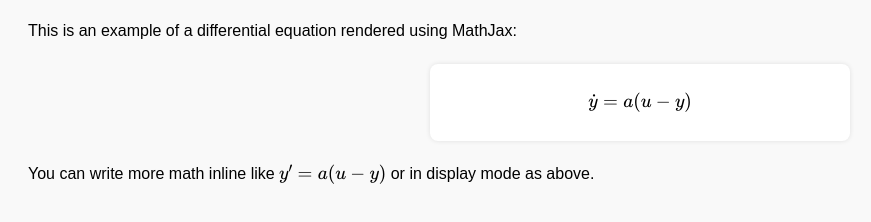
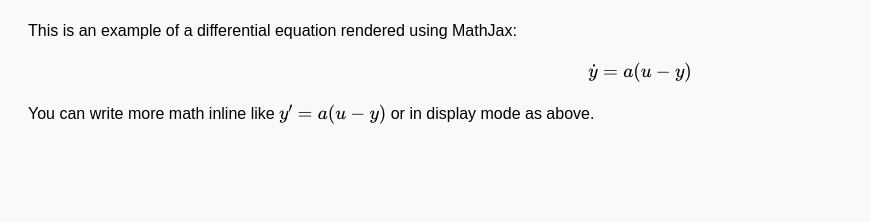
Before and after one commit to andrejskraba/andrejskraba.github.io, a plain HTML site: page index.html in a window 1280 px wide. Shown: the part 104-326 px from the top of the page, without its empty margins (0-871 px from the left). Drawn offline with nearby package versions, Linux system fonts and the light colour scheme.

Commit message:
Update index.html - removed frame from equation

```diff
--- a/index.html
+++ b/index.html
@@ -25,23 +25,14 @@
             color: #333;
             text-align: center;
         }
-        .equation {
-            background-color: #fff;
-            padding: 10px;
-            border-radius: 8px;
-            box-shadow: 0 0 5px rgba(0,0,0,0.1);
-            margin: 20px auto;
-            max-width: 400px;
-            text-align: center;
-        }
     </style>
 </head>
 <body>
     <h1>MathJax on GitHub Pages</h1>
     <p>This is an example of a differential equation rendered using MathJax:</p>
-    <div class="equation">
-        $$\dot{y} = a(u - y)$$
-    </div>
+
+    $$\dot{y} = a(u - y)$$
+
     <p>You can write more math inline like $y' = a(u - y)$ or in display mode as above.</p>
 </body>
 </html>
```
